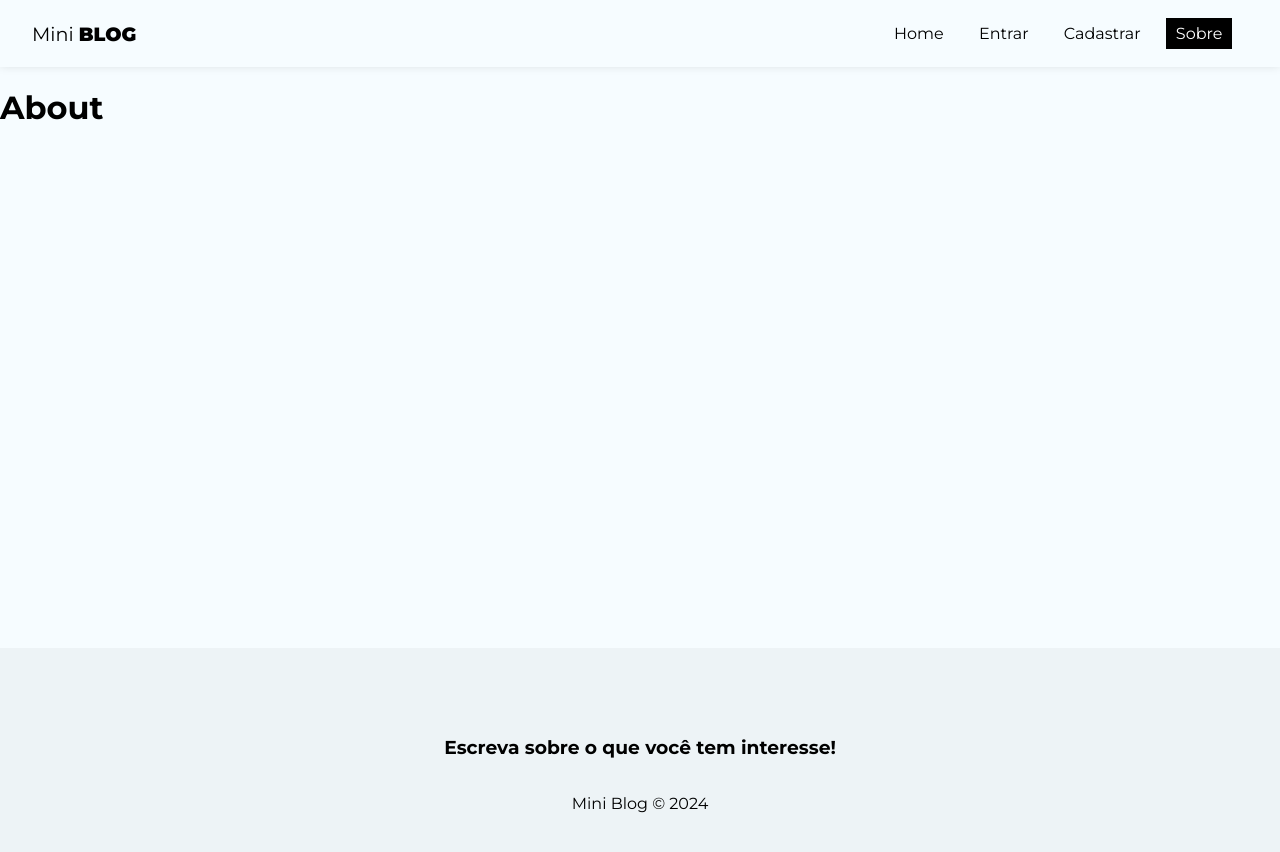
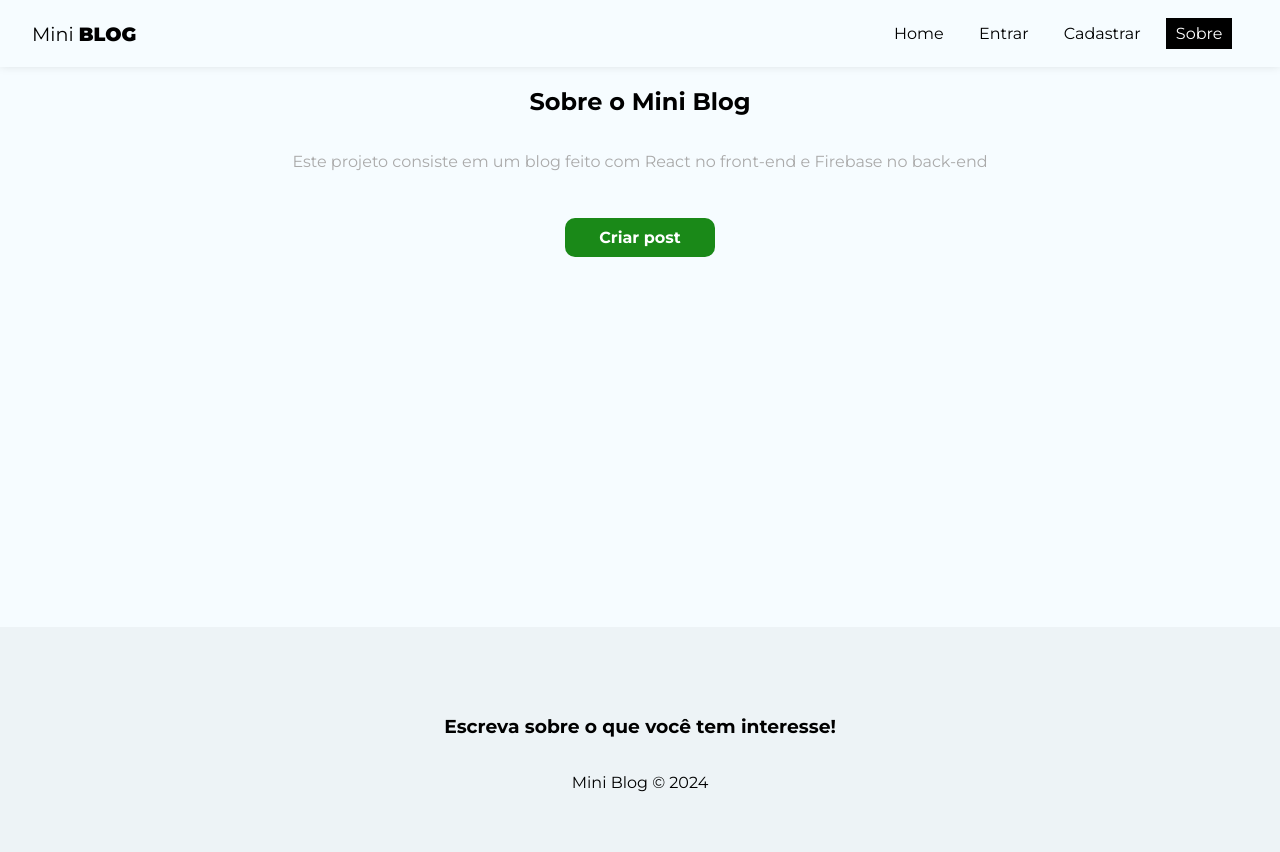
Before and after one commit to BrenoLemesD/MiniBlog, a React (Vite) app: page /about in a window 1280 px wide. Shown: the top 852 px of the page. Built offline with nearby package versions, Linux system fonts and the light colour scheme; no server answers.

Commit message:
Bloqueando paginas que precisam de autenticação e modificando o about

```diff
--- a/src/App.jsx
+++ b/src/App.jsx
@@ -47,10 +47,22 @@
               <Routes>
                 <Route path="/" element={<Home />} />
                 <Route path="/about" element={<About />} />
-                <Route path="/login" element={<Login />} />
-                <Route path="/register" element={<Register />} />
-                <Route path="/posts/create" element={<CreatePost />} />
-                <Route path="/dashboard" element={<Dashboard />} />
+                <Route
+                  path="/login"
+                  element={!user ? <Login /> : <Navigate to="/" />}
+                />
+                <Route
+                  path="/register"
+                  element={!user ? <Register /> : <Navigate to="/" />}
+                />
+                <Route
+                  path="/posts/create"
+                  element={user ? <CreatePost /> : <Navigate to="/login" />}
+                />
+                <Route
+                  path="/dashboard"
+                  element={!user ? <Dashboard /> : <Navigate to="/login" />}
+                />
               </Routes>
             </div>
             <Footer />
--- a/src/pages/About/About.jsx
+++ b/src/pages/About/About.jsx
@@ -1,10 +1,21 @@
 //css
 import styles from "./About.module.css";
 
+import { Link } from "react-router-dom";
+
 const About = () => {
   return (
-    <div>
-      <h1>About</h1>
+    <div className={styles.about}>
+      <h2>
+        Sobre o Mini <span>Blog</span>
+      </h2>
+      <p>
+        Este projeto consiste em um blog feito com React no front-end e Firebase
+        no back-end
+      </p>
+      <Link to="/posts/create" className="btn">
+        Criar post
+      </Link>
     </div>
   );
 };
--- a/src/pages/About/About.module.css
+++ b/src/pages/About/About.module.css
@@ -0,0 +1,17 @@
+.about {
+  text-align: center;
+  display: flex;
+  flex-direction: column;
+  align-items: center;
+}
+
+.about p {
+  color: #aaa;
+  margin-bottom: 2em;
+}
+
+.about a {
+  display: block;
+  margin-top: 15px;
+  padding: 10px 15px;
+}
```
